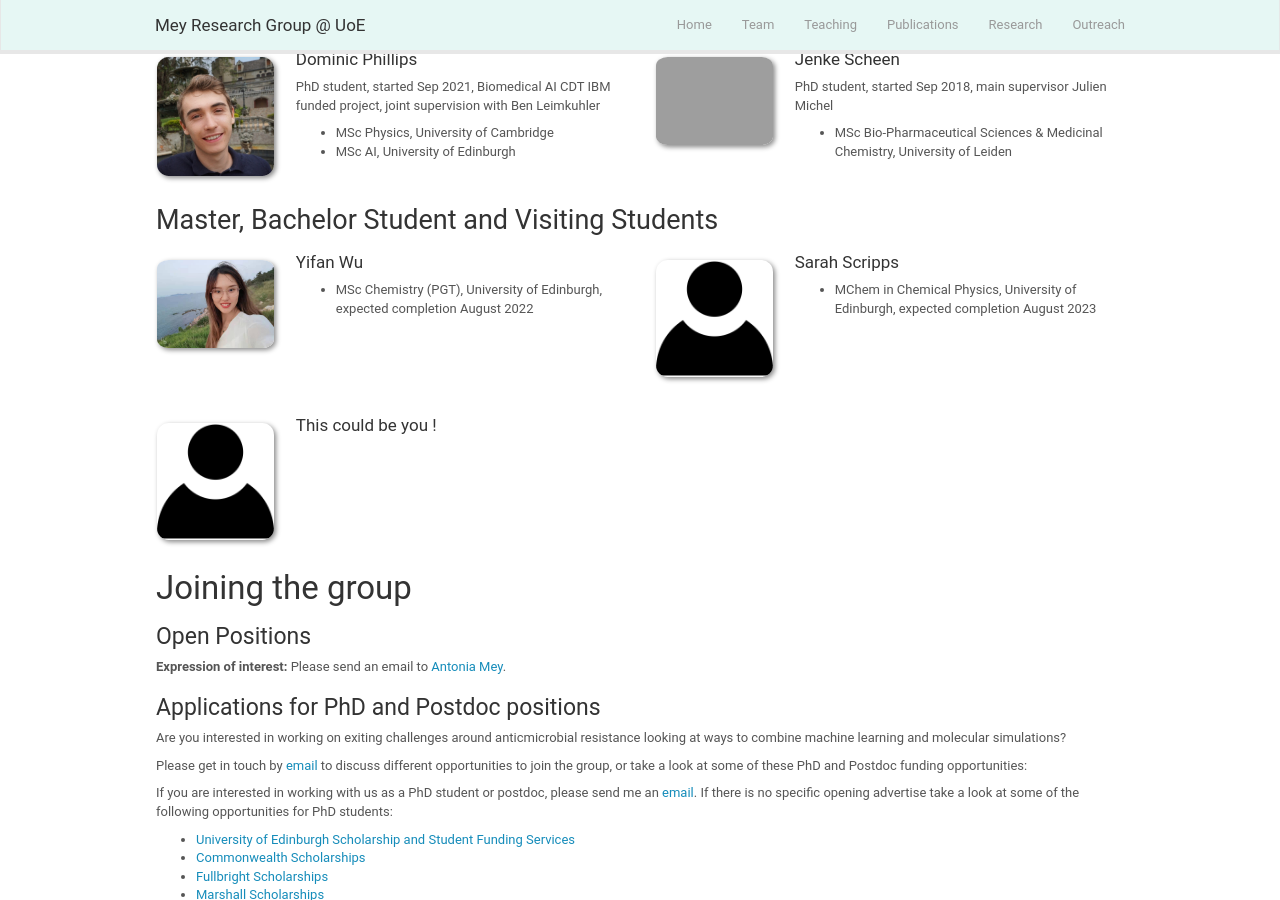
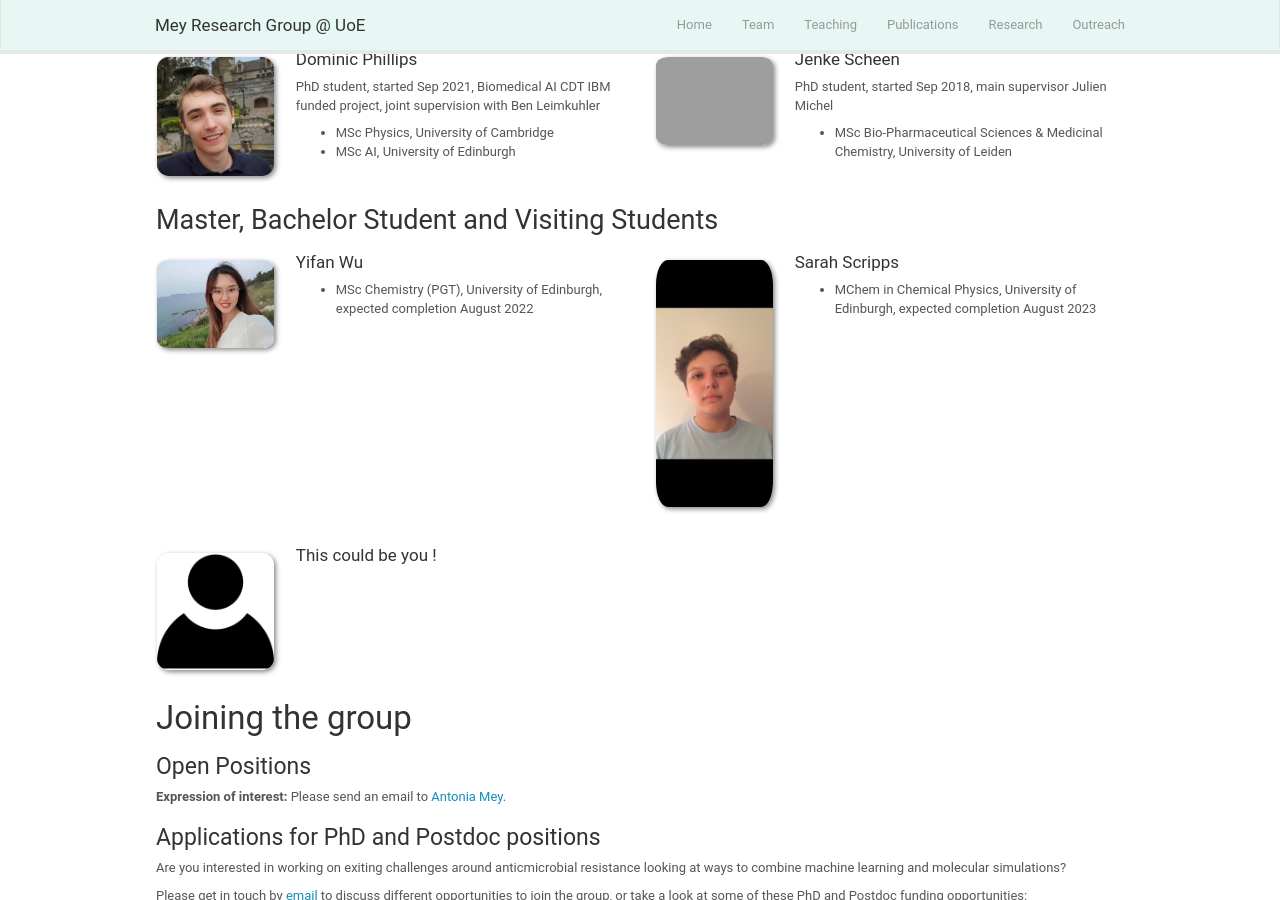
Before and after one commit to mozhu621/intellistream.github.io, a Jekyll site: the page built from _pages/team.md, in a window 1280 px wide and 900 px high, scrolled down 718 px. Built offline with Jekyll 4.4.1, drawn with Linux system fonts in a browser that asks for light colours; nearby versions of some CDN libraries.

Commit message:
updating sarah

```diff
--- a/_data/students.yml
+++ b/_data/students.yml
@@ -6,7 +6,7 @@
   education1: MSc Chemistry (PGT), University of Edinburgh, expected completion August 2022
 
 - name: Sarah Scripps
-  photo: user.png
+  photo: sarah.jpg
   info: Visitor
   email:
   number_educ: 1
```
